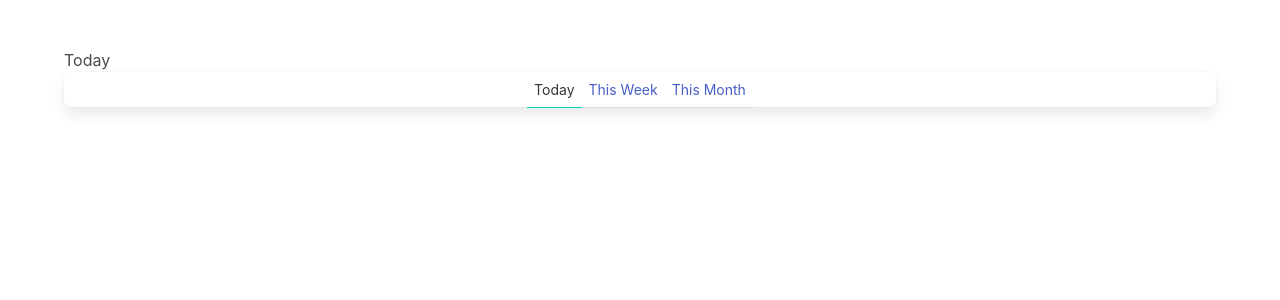
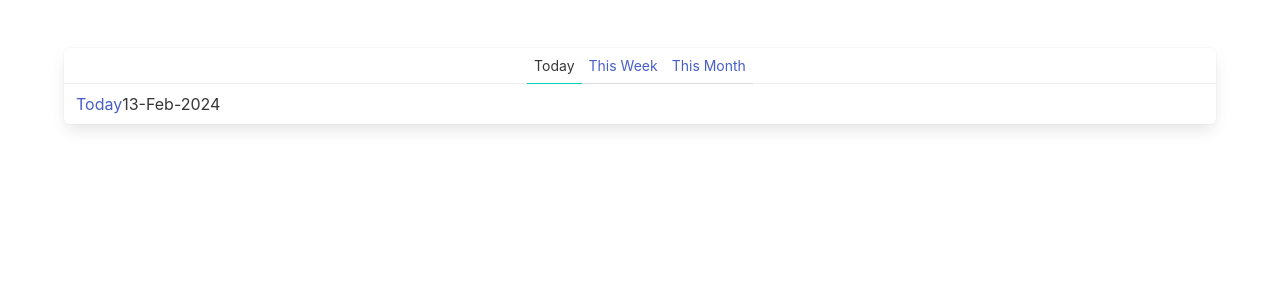
Before and after one commit to divyeshz/vue-blog, a Vue app: page / in a window 1280 px wide. Shown: the top 300 px of the page. Built offline with nearby package versions, Linux system fonts and the light colour scheme.

Commit message:
Add Luxon for date manipulation and display posts based on selected period.

```diff
--- a/package.json
+++ b/package.json
@@ -9,6 +9,8 @@
     "preview": "vite preview"
   },
   "dependencies": {
+    "@types/luxon": "^2.3.1",
+    "luxon": "^2.3.1",
     "vue": "^3.4.15"
   },
   "devDependencies": {
--- a/src/components/Timeline.vue
+++ b/src/components/Timeline.vue
@@ -1,5 +1,7 @@
 <script setup lang="ts">
-import { ref } from "vue"
+import { ref, computed } from "vue"
+import { Post, today, thisMonth, thisWeek } from "../posts";
+import { DateTime } from "luxon";
 
 const periods = ["Today", "This Week", "This Month"] as const;
 
@@ -10,17 +12,42 @@ const selectedPeriod = ref<Period>("Today");
 function selectPeriod(period: Period) {
   selectedPeriod.value = period;
 }
+
+const posts = computed(() => {
+  return [
+    today,
+    thisWeek,
+    thisMonth
+  ].map(post => {
+    return {
+      ...post,
+      created: DateTime.fromISO(post.created)
+    }
+  }).filter(post => {
+    if (selectedPeriod.value === "Today") {
+      return post.created >= DateTime.now().minus({ day: 1 })
+    }
+    if (selectedPeriod.value === "This Week") {
+      return post.created >= DateTime.now().minus({ week: 1 })
+    }
+    return post
+  })
+})
 </script>
 
 <template>
   <div>
-    {{ selectedPeriod }}
     <nav class="is-primary panel">
       <span class="panel-tabs">
         <a v-for="period of periods" :key="period" @click="selectPeriod(period)"
           :class="{ 'is-active': period === selectedPeriod }"> {{ period }}
         </a>
       </span>
+
+      <a href="" v-for="post of posts" :key="post.id" class="panel-block">
+        <a href="">{{ post.title }}</a>
+        <div>{{ post.created.toFormat('dd-MMM-y') }}</div>
+      </a>
     </nav>
   </div>
 </template>
--- /dev/null
+++ b/src/posts.ts
@@ -0,0 +1,25 @@
+import { DateTime } from "luxon";
+
+export interface Post {
+  id: string;
+  title: string;
+  created: string;
+}
+
+export const today: Post = {
+  id: "1",
+  title: "Today",
+  created: DateTime.now().toISO(),
+};
+
+export const thisWeek: Post = {
+  id: "2",
+  title: "This Week",
+  created: DateTime.now().minus({ days: 5 }).toISO(),
+};
+
+export const thisMonth: Post = {
+  id: "3",
+  title: "This Month",
+  created: DateTime.now().minus({ weeks: 1 }).toISO(),
+};
```
Also changed, not shown: 1 other file (tests, documents, lock files or other folders).
